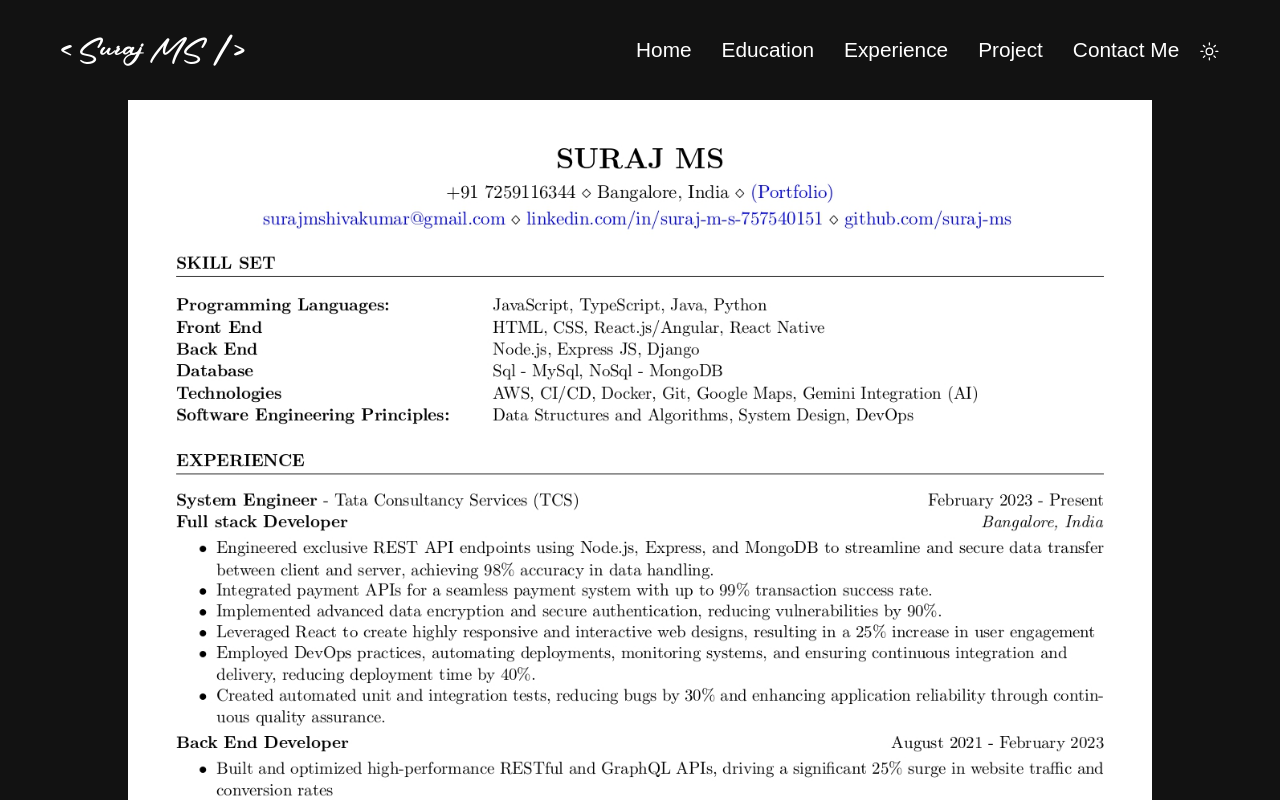
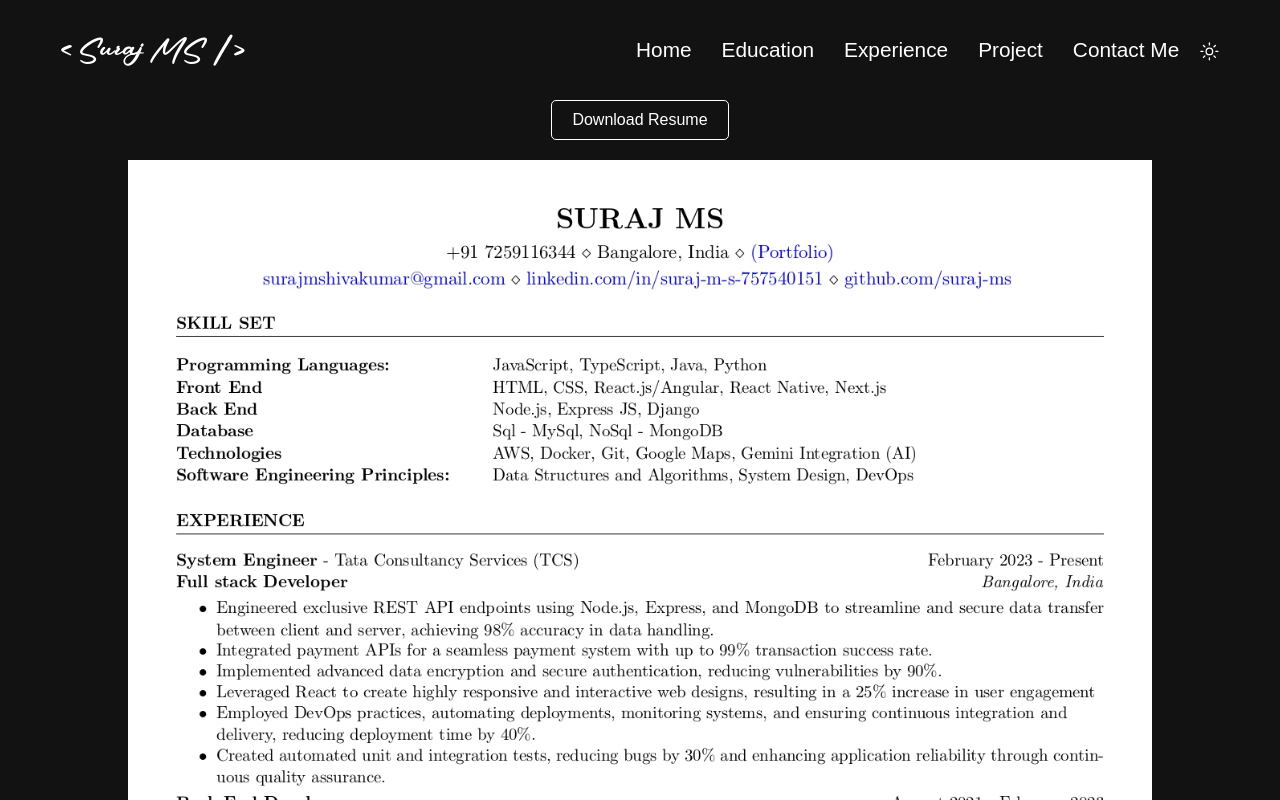
Before and after one commit to suraj-ms/My-Portfolio, a React (Vite) app: page /resume in a window 1280 px wide. Shown: the top 800 px of the page. Built offline with nearby package versions, Linux system fonts and the light colour scheme; a web font is replaced by a local one.

Commit message:
update resume

```diff
--- a/src/pages/Resume.jsx
+++ b/src/pages/Resume.jsx
@@ -1,12 +1,28 @@
 import SurajResume from '../assets/images/SurajResume.jpg'
-
+import SurajMSResume from '../assets/SurajMSResume.pdf'
 
 const PdfViewer = () => {
+    return (
+        <div style={{display:'flex', flexDirection:'column', alignItems:'center', justifyContent:'center'}}>
+            <a
+                href={SurajMSResume}
+                download="SurajResume.jpg"  // specify the file name for download
+                style={{
+                    padding: '10px 20px',
+                    border: '1px solid #fff',
+                    background:"none",
+                    color: 'white',
+                    borderRadius: '5px',
+                    cursor: 'pointer',
+                    marginBottom: '20px',
+                    textDecoration: 'none', // to remove underline from the link
+                    textAlign: 'center'
+                }}
+            >
+                Download Resume
+            </a>
 
-
-    return (
-        <div style={{display:'flex'}}>
-           <img src={SurajResume} width='80%' style={{margin: 'auto'}} alt="" />
+            <img src={SurajResume} width='80%' style={{margin: 'auto'}} alt="Suraj's Resume" />
         </div>
     );
 };
```
Also changed, not shown: src/assets/images/SurajResume.jpg, 1 other file (tests, documents, lock files or other folders).
